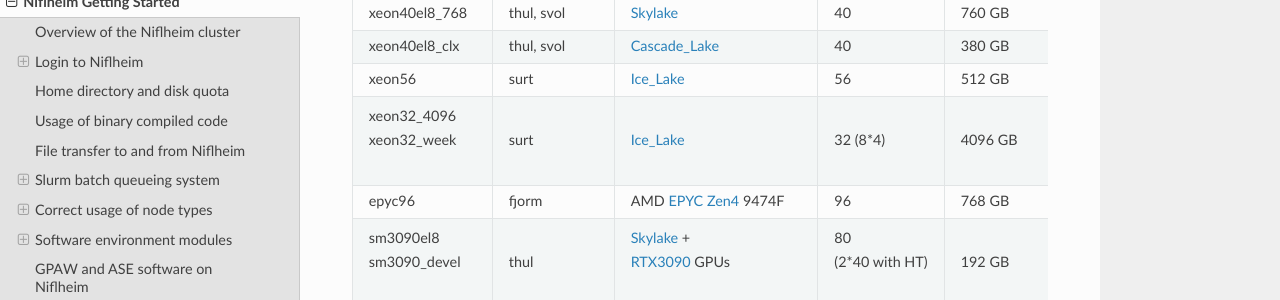
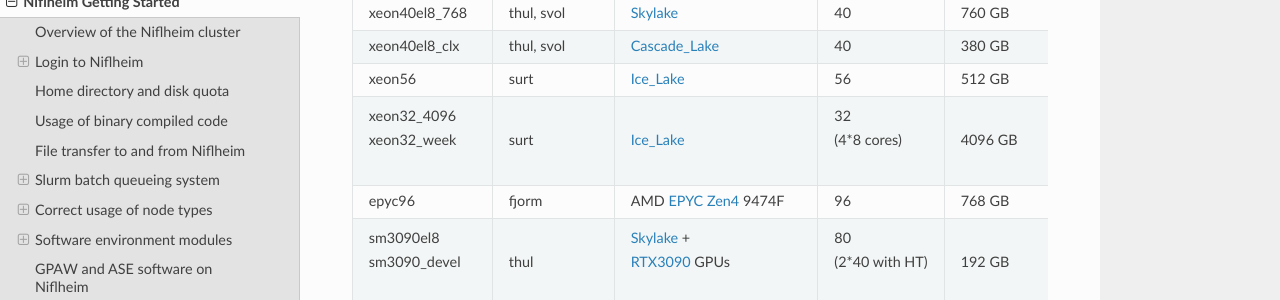
Before and after one commit to OleHolmNielsen/Niflheim_users, a Sphinx documentation site: the page built from docs/Niflheim_Getting_Started.rst, in a window 1280 px wide and 900 px high, scrolled down 4786 px. Shown: the part 151-451 px from the top of the window. Built offline with Sphinx 7.4.7 and the Read the Docs theme 3.1.0, drawn with Linux system fonts in a browser that asks for light colours.

Commit message:
Minor edit

```diff
--- a/docs/Niflheim_Getting_Started.rst
+++ b/docs/Niflheim_Getting_Started.rst
@@ -299,7 +299,8 @@
       | xeon32_week
     - surt
     - Ice_Lake_
-    - 32 (8*4)
+    - | 32
+      | (4*8 cores)
     - 4096 GB
     - 14 TB
     - RockyLinux_ 8
```
